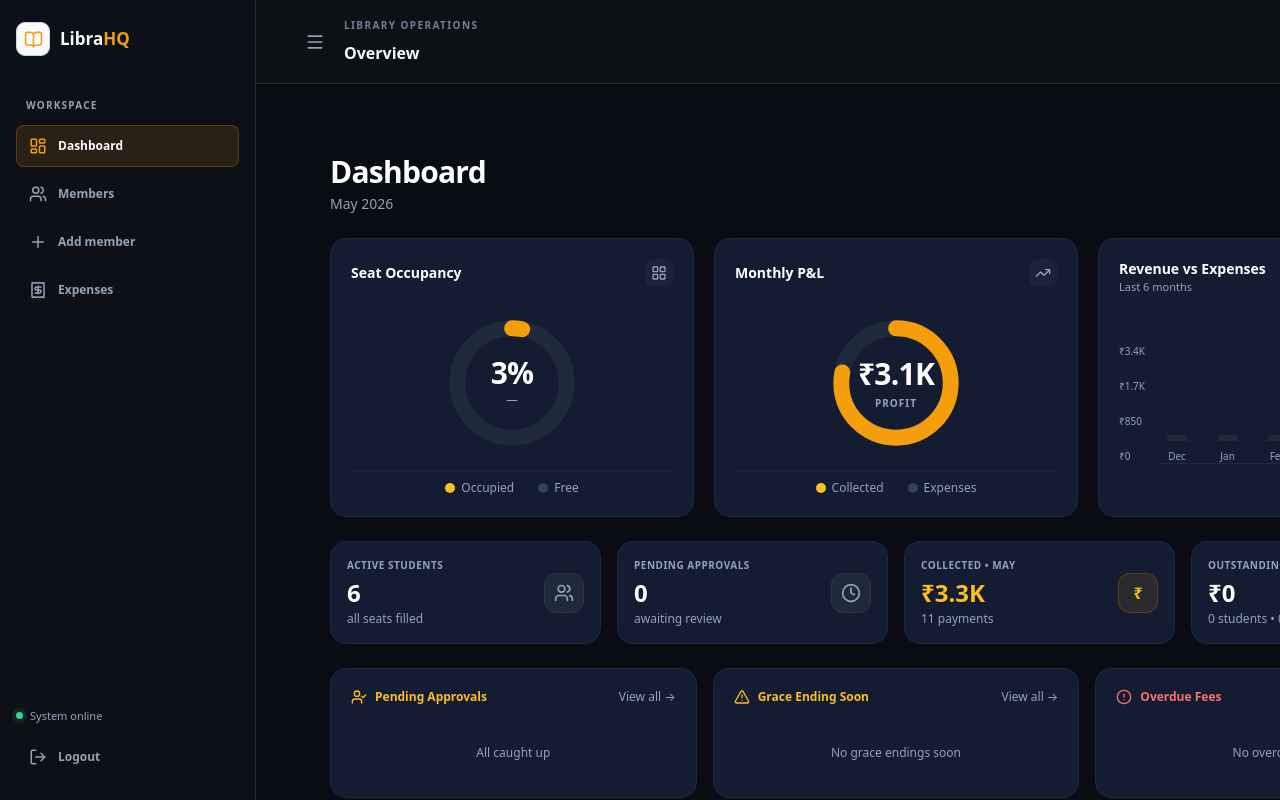
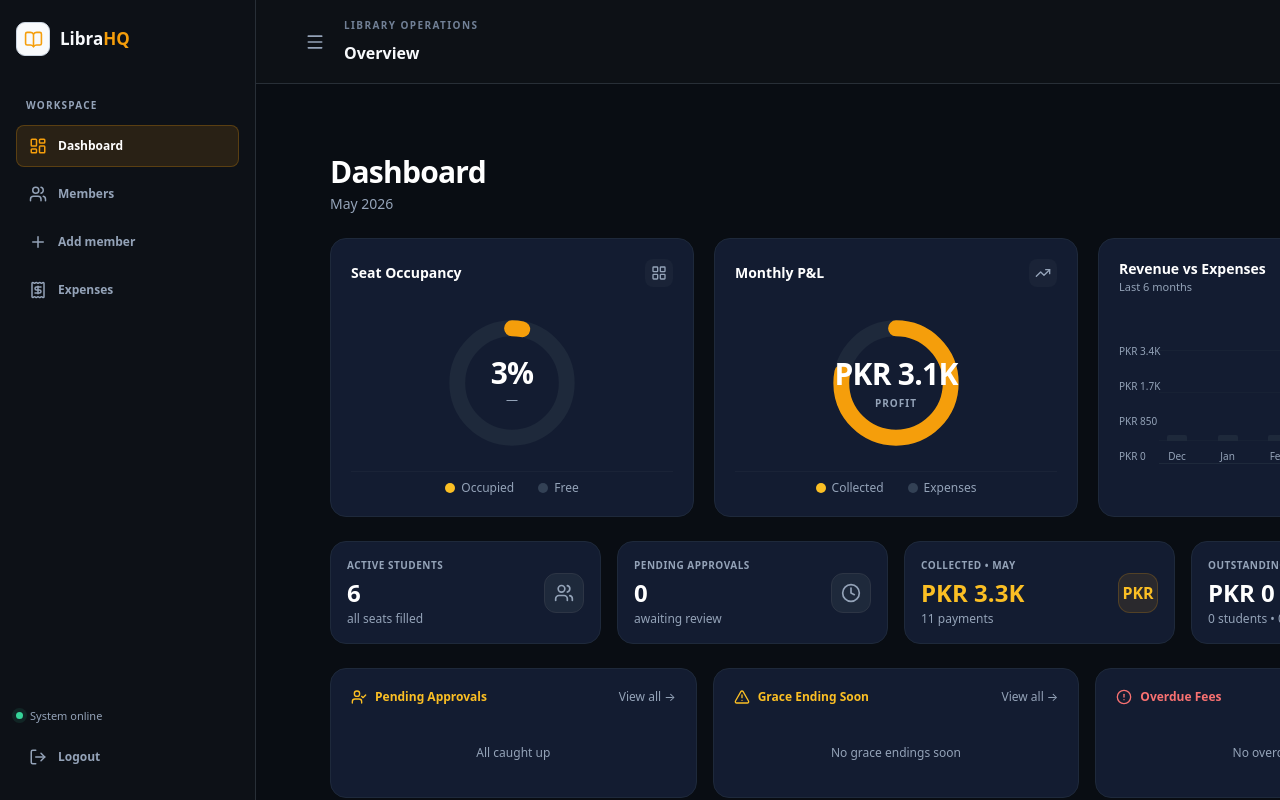
Before and after one commit to Murad098/library-management-system, a React (Create React App) app in the folder frontend/: page / in a window 1280 px wide. Both pictures are taken after a click on the button "Fast-track: Enter Dashboard directly as Administrator". Shown: the top 800 px of the page. Built offline with nearby package versions, Linux system fonts and the light colour scheme; no server answers.

Commit message:
Use PKR currency in frontend

```diff
--- a/frontend/src/pages/DashboardPage.js
+++ b/frontend/src/pages/DashboardPage.js
@@ -142,7 +142,7 @@ const DashboardScreen = ({
               {/* Inner Center Label */}
               <div className="absolute inset-0 flex flex-col items-center justify-center text-center">
                 <span className="text-2xl sm:text-3xl font-bold tracking-tight text-white leading-none">
-                  ₹3.1K
+                  PKR 3.1K
                 </span>
                 <span className="text-[10px] font-bold tracking-widest text-slate-400 mt-1 uppercase">
                   PROFIT
@@ -188,10 +188,10 @@ const DashboardScreen = ({
           <div className="mt-4 mb-2 flex items-end justify-between h-36 pt-4 relative">
             {/* Y-Axis scale marks */}
             <div className="absolute left-0 top-0 bottom-6 flex flex-col justify-between text-[10px] text-slate-400 font-medium">
-              <span>₹3.4K</span>
-              <span>₹1.7K</span>
-              <span>₹850</span>
-              <span>₹0</span>
+              <span>PKR 3.4K</span>
+              <span>PKR 1.7K</span>
+              <span>PKR 850</span>
+              <span>PKR 0</span>
             </div>
 
             {/* Background horizontal grid lines */}
@@ -273,11 +273,11 @@ const DashboardScreen = ({
             <div className="text-[10px] font-bold uppercase tracking-wider text-slate-400">
               Collected • May
             </div>
-            <div className="text-2xl font-bold text-amber-400 mt-1">₹3.3K</div>
+            <div className="text-2xl font-bold text-amber-400 mt-1">PKR 3.3K</div>
             <div className="text-xs text-slate-400 mt-0.5">11 payments</div>
           </div>
           <div className="w-10 h-10 rounded-xl bg-amber-500/10 border border-amber-500/20 flex items-center justify-center text-amber-400">
-            <span className="font-bold text-base">₹</span>
+            <span className="font-bold text-base">PKR</span>
           </div>
         </div>
 
@@ -287,7 +287,7 @@ const DashboardScreen = ({
             <div className="text-[10px] font-bold uppercase tracking-wider text-slate-400">
               Outstanding
             </div>
-            <div className="text-2xl font-bold text-white mt-1">₹0</div>
+            <div className="text-2xl font-bold text-white mt-1">PKR 0</div>
             <div className="text-xs text-slate-400 mt-0.5">0 students • 0 overdue</div>
           </div>
           <div className="w-10 h-10 rounded-xl bg-[#1e293b] border border-[#2d3545] flex items-center justify-center text-slate-400">
--- a/frontend/src/pages/Expenses.js
+++ b/frontend/src/pages/Expenses.js
@@ -83,7 +83,7 @@ const ExpensesScreen = ({
     setTitle('');
     setSubtitle('');
     setAmount('');
-    setSuccessMessage(`Recorded voucher: ${newExpense.title} (₹${parsedAmount.toLocaleString('en-IN')})`);
+    setSuccessMessage(`Recorded voucher: ${newExpense.title} (PKR ${parsedAmount.toLocaleString('en-PK')})`);
     setTimeout(() => setSuccessMessage(null), 3500);
   };
 
@@ -173,7 +173,7 @@ const ExpensesScreen = ({
               May 2026 Burn
             </div>
             <div className="text-2xl font-bold text-white mt-1 tabular-nums">
-              ₹{totalBurn.toLocaleString('en-IN', { minimumFractionDigits: 2, maximumFractionDigits: 2 })}
+              PKR {totalBurn.toLocaleString('en-PK', { minimumFractionDigits: 2, maximumFractionDigits: 2 })}
             </div>
           </div>
           <div className="w-10 h-10 rounded-xl bg-amber-500/10 border border-amber-500/20 flex items-center justify-center text-amber-400">
@@ -229,7 +229,7 @@ const ExpensesScreen = ({
               </label>
               <div className="relative">
                 <span className="absolute inset-y-0 left-0 pl-3.5 flex items-center text-slate-400 text-sm font-semibold">
-                  ₹
+                  PKR
                 </span>
                 <input
                   type="number"
@@ -391,7 +391,7 @@ const ExpensesScreen = ({
 
                       {/* Amount */}
                       <td className="py-4 px-5 text-right whitespace-nowrap font-bold text-white tabular-nums text-base">
-                        ₹{item.amount.toLocaleString('en-IN', { minimumFractionDigits: 2, maximumFractionDigits: 2 })}
+                        PKR {item.amount.toLocaleString('en-PK', { minimumFractionDigits: 2, maximumFractionDigits: 2 })}
                       </td>
 
                       {/* Actions */}
--- a/frontend/src/pages/MembersPage.js
+++ b/frontend/src/pages/MembersPage.js
@@ -167,7 +167,7 @@ const StudentsScreen = ({
                   </td>
 
                   <td className="py-4 px-5 text-right font-bold text-white tabular-nums">
-                    ₹{s.monthlyFee.toLocaleString('en-IN')}
+                    PKR {s.monthlyFee.toLocaleString('en-PK')}
                   </td>
 
                   <td className="py-4 px-4 text-center whitespace-nowrap">
@@ -279,7 +279,7 @@ const StudentsScreen = ({
                   </select>
                 </div>
                 <div>
-                  <label className="block text-xs font-semibold text-slate-300 mb-1">Monthly Fee (₹)</label>
+                  <label className="block text-xs font-semibold text-slate-300 mb-1">Monthly Fee (PKR)</label>
                   <input
                     type="number"
                     value={monthlyFee}
```
